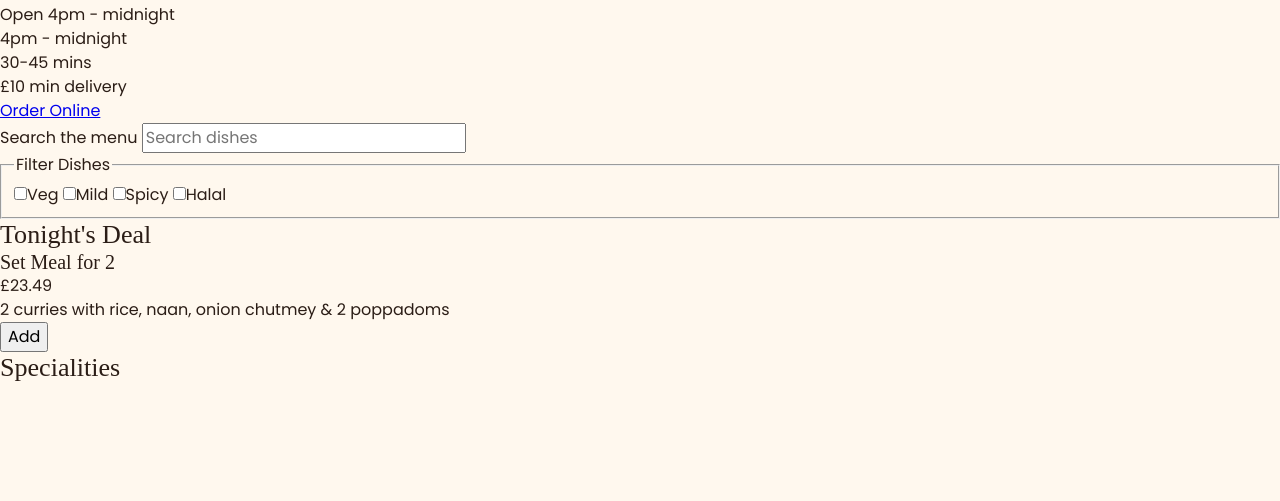
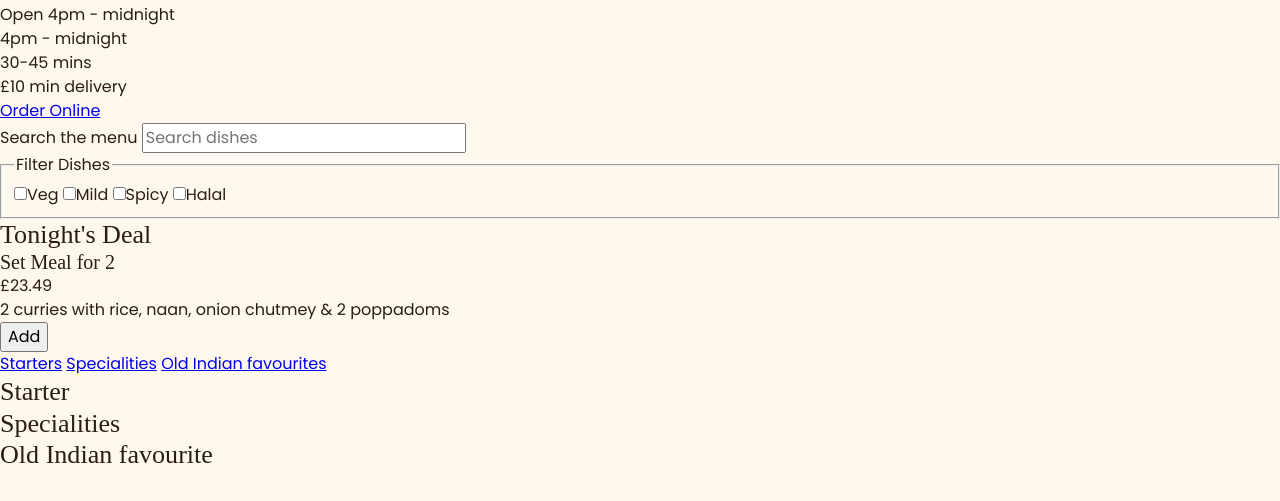
Before and after one commit to Jack-Fox01/real-spice, a plain HTML site: page index.html in a window 1280 px wide. Shown: the part 155-656 px from the top of the page. Drawn offline with Linux system fonts and the light colour scheme; a web font is replaced by a local one.

Commit message:
Add category sections and jump links (#23)

```diff
--- a/index.html
+++ b/index.html
@@ -62,13 +62,20 @@
         </section>
 
         <nav aria-label="Menu categories">
-            <!-- this will also be done in a sperate issue-->
+            <a href="#starters">Starters</a>
+            <a href="#specialities">Specialities</a>
+            <a href="#old-indian-favourites">Old Indian favourites</a>
         </nav>
 
         <div id="menu">
-            <section>
+            <section id="starters">
+                <h2>Starter</h2>
+            </section>
+            <section id="specialities">
                 <h2>Specialities</h2>
-                <!-- Menu -->
+            </section>
+            <section id="old-indian-favourites">
+                <h2>Old Indian favourite</h2>
             </section>
         </div>
     </main>
```
